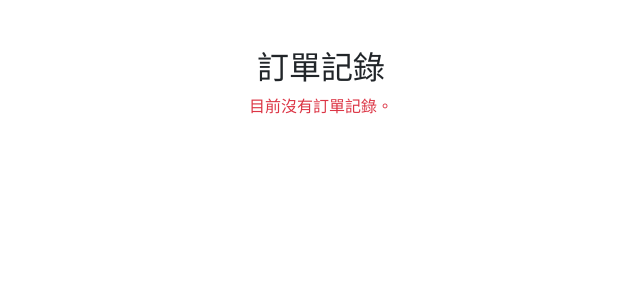
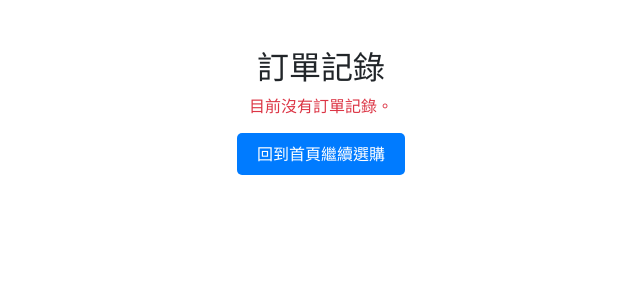
Before and after one commit to ts36/DDD, a PHP site: page /orders.php in a window 1280 px wide. Shown: the top 300 px of the page, without its empty margins (319-959 px from the left). Run offline with PHP 8.4, Linux system fonts and the light colour scheme; the visitor is signed in with stand-in values (Sample User, id 1); data that the repository does not hold is empty; some libraries are stand-ins or nearby versions.

Commit message:
Update orders.php

```diff
--- a/orders.php
+++ b/orders.php
@@ -28,6 +28,7 @@ try {
     ");
     $stmt->execute(['user_id' => $_SESSION['id']]);
     $orders = $stmt->fetchAll(PDO::FETCH_ASSOC);
+
 } catch (PDOException $e) {
     die("資料庫錯誤: " . $e->getMessage());
 }
@@ -40,6 +41,21 @@ try {
     <meta name="viewport" content="width=device-width, initial-scale=1.0">
     <title>訂單記錄</title>
     <link href="https://cdn.jsdelivr.net/npm/bootstrap@5.3.0-alpha3/dist/css/bootstrap.min.css" rel="stylesheet">
+    <style>
+        .btn-back {
+            background-color: #007bff;
+            color: white;
+            padding: 10px 20px;
+            border: none;
+            border-radius: 5px;
+            text-decoration: none;
+            font-size: 16px;
+        }
+        .btn-back:hover {
+            background-color: #0056b3;
+            color: white;
+        }
+    </style>
 </head>
 <body>
 <div class="container mt-5">
@@ -68,6 +84,11 @@ try {
             </tbody>
         </table>
     <?php endif; ?>
+
+    <!-- 繼續選購按鈕 -->
+    <div class="text-center mt-4">
+        <a href="index.php" class="btn-back">回到首頁繼續選購</a>
+    </div>
 </div>
 </body>
 </html>
```
